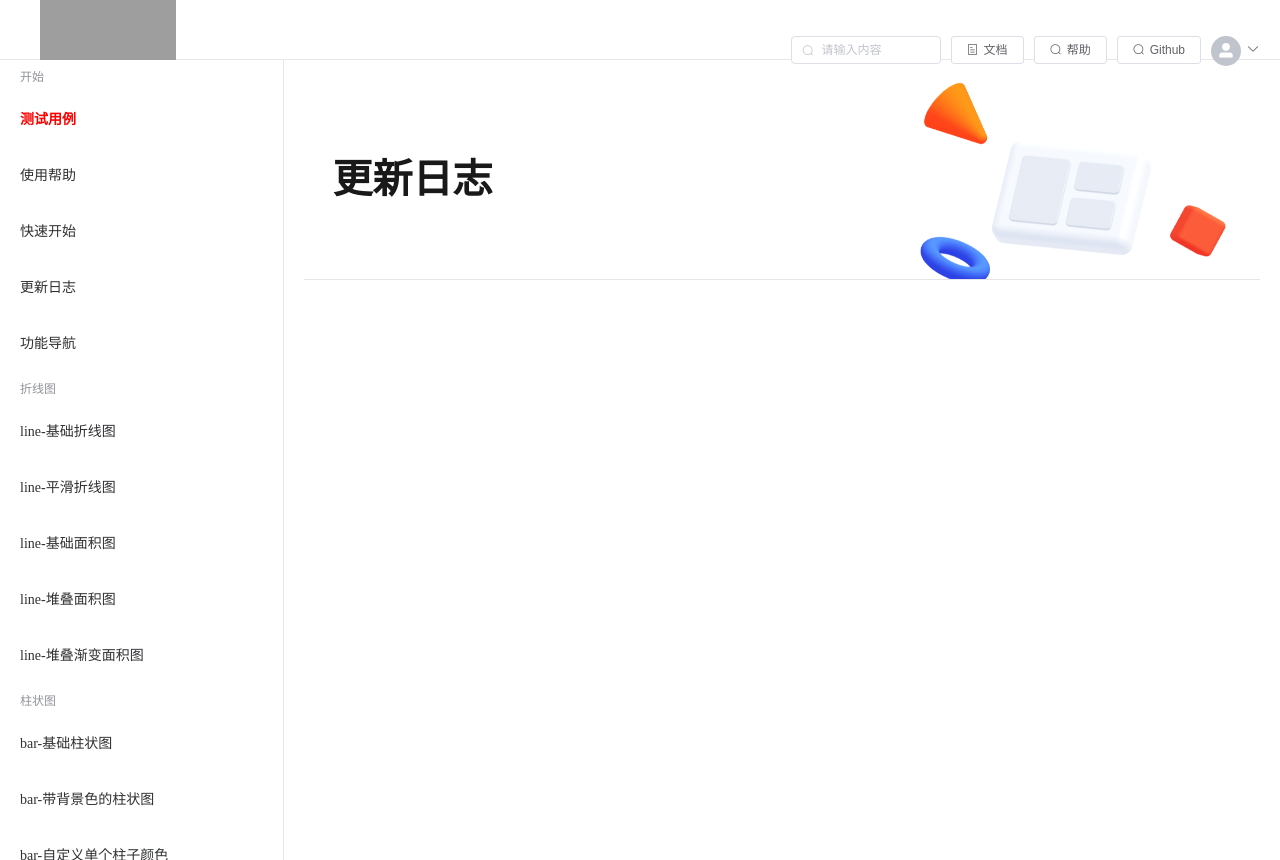
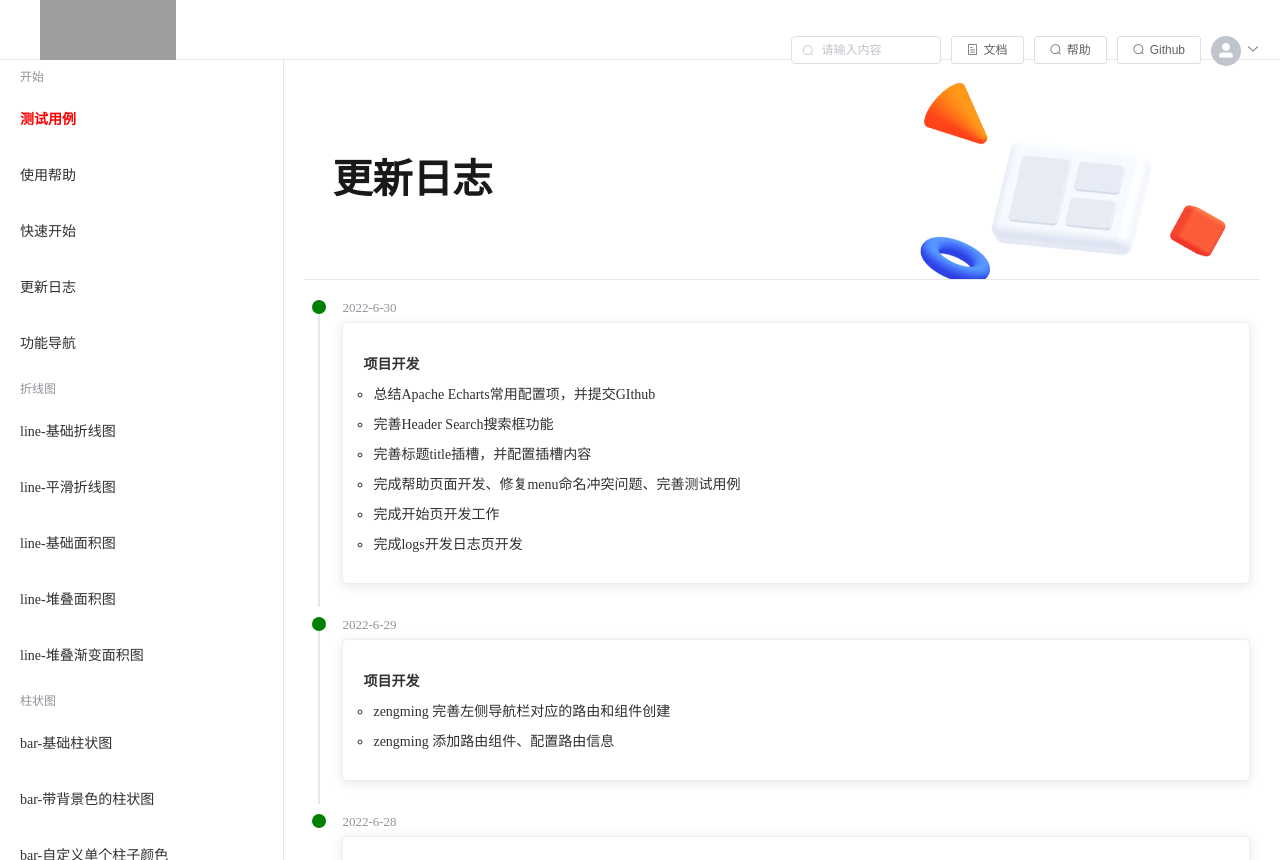
Before and after one commit to wf0/vue-Apache-Echarts-options, a Vue app: page /logs in a window 1280 px wide. Built offline with nearby package versions, Linux system fonts and the light colour scheme; grey boxes are pictures that could not be loaded.

Commit message:
完成logs日志页开发

```diff
--- a/src/views/help/index.vue
+++ b/src/views/help/index.vue
@@ -21,14 +21,16 @@
           用户需要根据配置项的说明，测试后，达到想要的效果。
         </li>
         <li><strong>但是！我们新增几个需求，要有工具栏、提示框、图例。</strong>用户还是通过查阅配置项手册，实现效果，那这个过程是比较痛苦的。</li>
-        <li style="color:red">=====> <B>但是，使用我们的配置式工具后，一切将变得超级简单：</B></li>
+        <li style="color:red">=====> </li>
+        <li style="color:red"> <B>但是，使用我们的配置工具后，一切将变得超级简单：</B></li>
         <li>
           <img src="../../assets/help_img3.png" alt="" style="height:400px">
         </li>
         <li>
           统计图右侧给出了当前统计图常用的配置项，用户通过输入、点击、选择等方式，即可实时看到统计图效果；还可以通过一键复制实现配置项的复制功能，显示当前配置项功能。
         </li>
-        <li>此为当前demo测试用例，请<el-link type="primary" href="test">前往试试</el-link>。</li>
+        <li>再将复制的配置项粘贴到项目中，即可达到用户想要的效果。</li>
+        <li>此为当前项目测试用例，请<el-link type="primary" href="test">前往试试</el-link>。</li>
       </div>
       <h3>使用说明</h3>
       <div class="content">
--- a/src/views/logs/index.vue
+++ b/src/views/logs/index.vue
@@ -2,7 +2,42 @@
   <div style="padding:20px">
     <Title>更新日志</Title>
     <!-- 先需要使用tabs -->
-    <div style="margin-top:20px"></div>
+    <div style="margin-top:20px">
+      <el-timeline>
+        <el-timeline-item timestamp="2022-6-30" placement="top" color="green" size="large">
+          <el-card>
+            <h4>项目开发</h4>
+            <ul>
+              <li>总结Apache Echarts常用配置项，并提交GIthub</li>
+              <li>完善Header Search搜索框功能</li>
+              <li>完善标题title插槽，并配置插槽内容</li>
+              <li>完成帮助页面开发、修复menu命名冲突问题、完善测试用例</li>
+              <li>完成开始页开发工作</li>
+              <li>完成logs开发日志页开发</li>
+            </ul>
+
+          </el-card>
+        </el-timeline-item>
+        <el-timeline-item timestamp="2022-6-29" placement="top" color="green" size="large">
+          <el-card>
+            <h4>项目开发</h4>
+            <ul>
+              <li>zengming 完善左侧导航栏对应的路由和组件创建</li>
+              <li>zengming 添加路由组件、配置路由信息 </li>
+            </ul>
+          </el-card>
+        </el-timeline-item>
+        <el-timeline-item timestamp="2022-6-28" placement="top" color="green" size="large">
+          <el-card>
+            <h4>项目创建</h4>
+            <ul>
+              <li>项目提交Github</li>
+              <li>第一次上传项目文件</li>
+            </ul>
+          </el-card>
+        </el-timeline-item>
+      </el-timeline>
+    </div>
   </div>
 </template>
 
@@ -16,4 +51,11 @@ export default {
 </script>
 
 <style scoped>
+h4 {
+  margin: 10px 0;
+}
+
+li {
+  margin: 10px;
+}
 </style>
```
